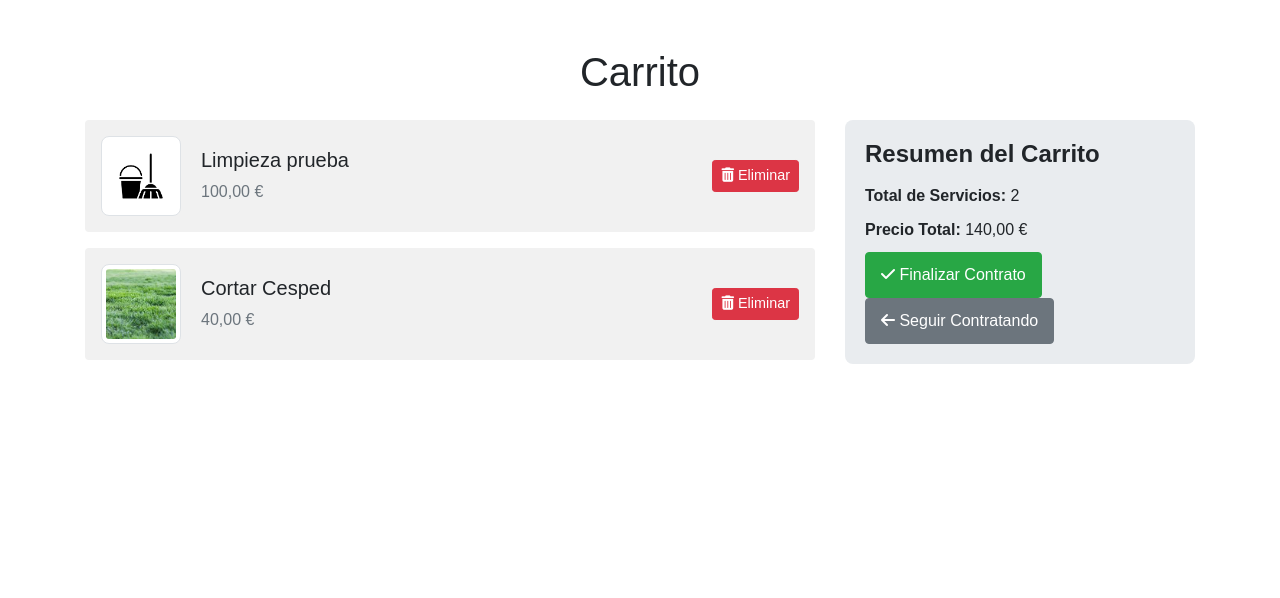
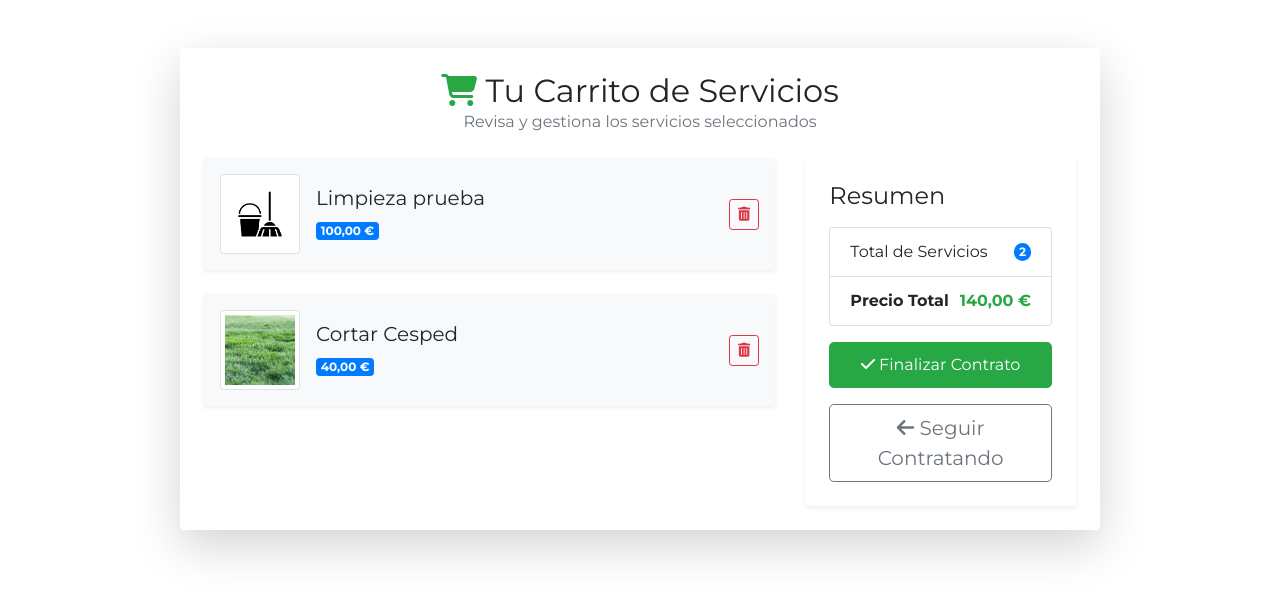
Before and after one commit to Mario-Labrador/Proyecto-Software, a PHP site: page /ver_carrito.php?idContrato=1 in a window 1280 px wide. Shown: the top 598 px of the page. Run offline with PHP 8.4, Linux system fonts and the light colour scheme; the visitor is signed in with stand-in values (Sample User, id 1); data comes from the database, SQL or seed files in the repository.

Commit message:
Actualización carrito e historial servicios cliente

```diff
--- a/CleanGestor/views/ver_carrito.php
+++ b/CleanGestor/views/ver_carrito.php
@@ -30,81 +30,93 @@ $totalServicios = 0;
 <head>
     <meta charset="UTF-8">
     <meta name="viewport" content="width=device-width, initial-scale=1.0">
-    <title>Carrito</title>
     <link rel="stylesheet" href="../assets/css/bootstrap.css">
     <link rel="stylesheet" href="../assets/css/style.css">
+    <link rel="icon" href="../assets/images/IconoEscoba.png" type="image/gif" />
+    <title>Carrito | CLEAN GESTOR</title>
+    <link href="https://fonts.googleapis.com/css2?family=Montserrat:wght@400;700&display=swap" rel="stylesheet">
     <link rel="stylesheet" href="https://cdnjs.cloudflare.com/ajax/libs/font-awesome/6.5.0/css/all.min.css">
-
+    <link rel="stylesheet" href="https://cdnjs.cloudflare.com/ajax/libs/animate.css/4.1.1/animate.min.css">
 </head>
 <body>
-    <div class="container mt-5">
-        <h1 class="text-center mb-4">Carrito</h1>
+    <div class="container py-5">
+        <div class="row justify-content-center">
+            <div class="col-lg-10">
+                <div class="card shadow-lg border-0">
+                    <div class="card-body p-4">
                         <div class="row">
+                            <!-- Encabezado -->
+                            <div class="col-12 mb-4 text-center">
+                                <h2 class="fw-bold mb-0">
+                                    <i class="fas fa-shopping-cart text-success me-2"></i>
+                                    Tu Carrito de Servicios
+                                </h2>
+                                <p class="text-muted mb-0">Revisa y gestiona los servicios seleccionados</p>
+                            </div>
                             <!-- Lista de servicios -->
-            <div class="col-md-8">
+                            <div class="col-md-8 border-end">
                                 <?php if ($servicios->num_rows > 0): ?>
                                     <?php while ($row = $servicios->fetch_assoc()): ?>
                                         <?php
-                        // Sumar el precio y contar los servicios
                                         $totalPrecio += $row['precio'];
                                         $totalServicios++;
-                        ?>
-                        <div class="cart-item d-flex align-items-center p-3 mb-3 rounded">
-                            <!-- Imagen del servicio -->
-                            <div class="me-4">
-                                <?php
                                         $fotoServicio = !empty($row['fotoServicio'])
                                             ? htmlspecialchars($row['fotoServicio'])
                                             : '../assets/images/default_service.png';
                                         ?>
-                                <img src="<?= $fotoServicio ?>"
-                                     alt="<?= htmlspecialchars($row['nombreServicio']) ?>"
-                                     class="img-thumbnail cart-image">
+                                        <div class="d-flex align-items-center mb-4 p-3 bg-light rounded shadow-sm">
+                                            <img src="<?= $fotoServicio ?>" alt="<?= htmlspecialchars($row['nombreServicio']) ?>"
+                                                class="img-thumbnail me-4" style="width: 80px; height: 80px; object-fit:cover;">
+                                            <div class="flex-grow-1">
+                                                <h5 class="ml-3"><?= htmlspecialchars($row['nombreServicio']) ?></h5>
+                                                <span class="badge bg-primary text-white ml-3"><?= number_format($row['precio'], 2, ',', '.') ?> €</span>
                                             </div>
-                            <!-- Detalles del servicio -->
-                            <div class="flex-grow-1">
-                                <h5 class="mb-2"><?= htmlspecialchars($row['nombreServicio']) ?></h5>
-                                <p class="mb-0 text-muted"><?= number_format($row['precio'], 2, ',', '.') ?> €</p>
-                            </div>
-                            <!-- Botón para eliminar -->
-                            <div>
                                             <a href="eliminar_servicio_carrito.php?idContrato=<?= $idContrato ?>&idServicio=<?= $row['idServicio'] ?>"
-                                   class="btn btn-danger btn-sm">
-                                    <i class="fas fa-trash-alt"></i> Eliminar
+                                            class="btn btn-outline-danger btn-sm ms-4" title="Eliminar servicio">
+                                                <i class="fas fa-trash-alt"></i>
                                             </a>
-                            </div>
                                         </div>
                                     <?php endwhile; ?>
                                 <?php else: ?>
-                    <p class="text-center text-muted">Todavía no has añadido ningún servicio.</p>
+                                    <div class="alert alert-info text-center">
+                                        <i class="fas fa-info-circle"></i> Todavía no has añadido ningún servicio.
+                                    </div>
                                 <?php endif; ?>
                             </div>
-
                             <!-- Resumen del carrito -->
-            <div class="col-md-4">
-                <div class="cart-summary">
-                    <h4>Resumen del Carrito</h4>
-                    <p><strong>Total de Servicios:</strong> <?= $totalServicios ?></p>
-                    <p><strong>Precio Total:</strong> <?= number_format($totalPrecio, 2, ',', '.') ?> €</p>
-                    <div class="d-grid gap-2">
+                            <div class="col-md-4 d-flex flex-column">
+                                <div class="p-4 bg-white rounded shadow-sm h-100 d-flex flex-column">
+                                    <h4 class="fw-bold mb-3">Resumen</h4>
+                                    <ul class="list-group mb-3">
+                                    <li class="list-group-item d-flex justify-content-between align-items-center">
+                                        Total de Servicios
+                                        <span class="badge bg-primary text-white rounded-pill"><?= $totalServicios ?></span>
+                                    </li>
+                                        <strong class="list-group-item d-flex justify-content-between align-items-center">
+                                            Precio Total
+                                            <span class="fw-bold text-success"><?= number_format($totalPrecio, 2, ',', '.') ?> €</span>
+                                        </strong>
+                                    </ul>
+                                    <div class="mt-auto">
                                         <?php if ($totalServicios > 0): ?>
-                            <a href="pago2.php?idContrato=<?= $idContrato ?>" class="btn btn-success">
+                                            <a href="pago2.php?idContrato=<?= $idContrato ?>" class="btn btn-success btn-lg w-100 mb-3">
                                                 <i class="fas fa-check"></i> Finalizar Contrato
                                             </a>
                                         <?php else: ?>
-                            <button class="btn btn-success" disabled>
+                                            <button class="btn btn-success btn-lg w-100 mb-3" disabled>
                                                 <i class="fas fa-check"></i> Añade algún servicio al carrito
                                             </button>
                                         <?php endif; ?>
-                        <a href="servicios.php" class="btn btn-secondary">
+                                        <a href="servicios.php" class="btn btn-outline-secondary btn-lg w-100">
                                             <i class="fas fa-arrow-left"></i> Seguir Contratando
                                         </a>
                                     </div>
                                 </div>
                             </div>
-                <?php
-                print_r($row);
-                ?>
+                        </div>
+                    </div>
+                </div>
+            </div>
         </div>
     </div>
 </body>
```
Also changed, not shown: CleanGestor/views/servicios_contratados_cliente.php (+44 -11 lines). Lines whose indentation alone changed are shown as unchanged.
